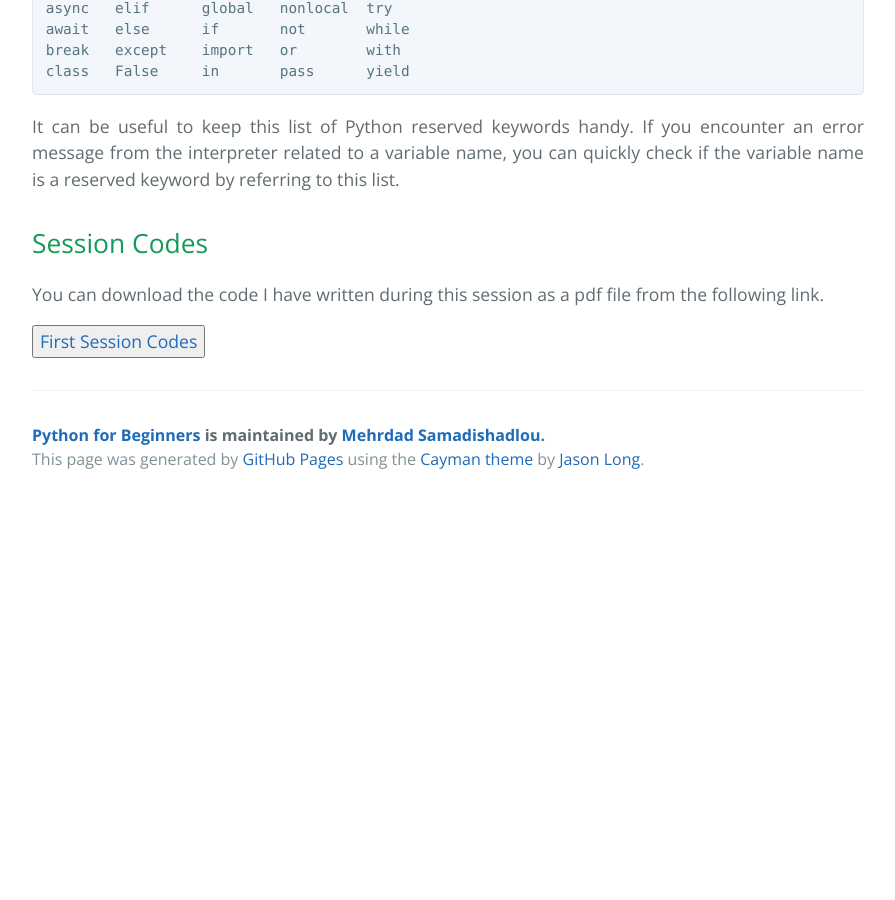
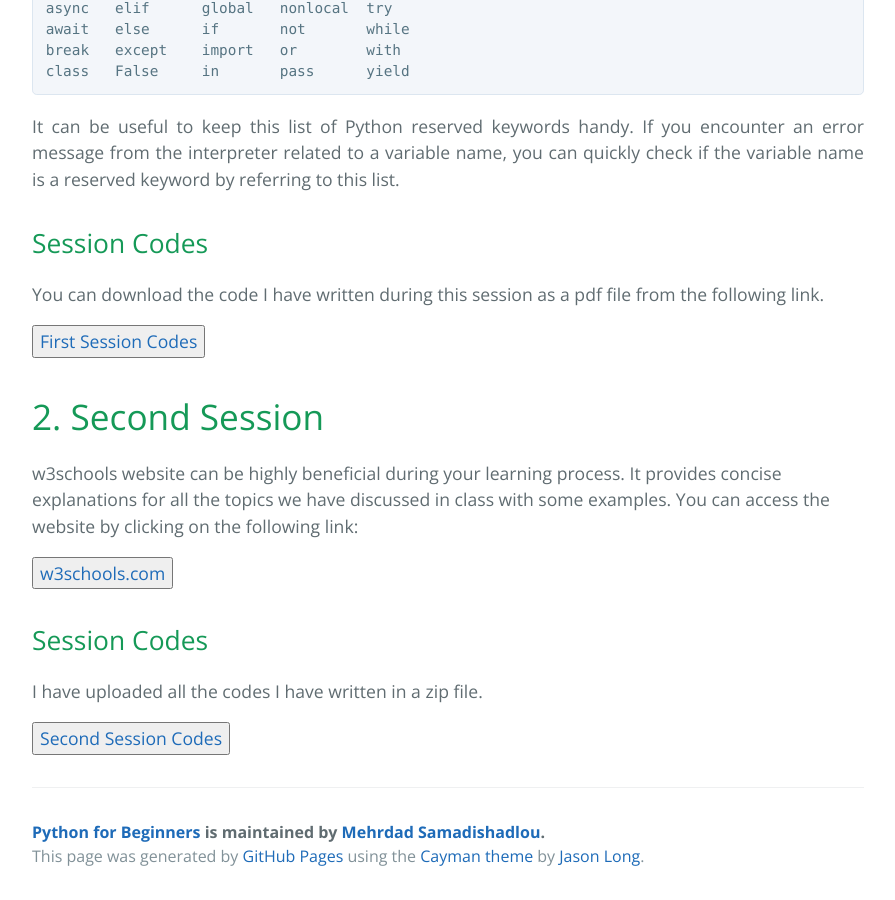
Before and after one commit to MehrdadSamadishadlou/Python_for_Beginners, a Jekyll site: the page built from materials.md, in a window 1280 px wide and 900 px high, scrolled down 1594 px. Shown: the whole window, without its empty margins (192-1087 px from the left). Built offline with Jekyll 4.4.1, drawn with Linux system fonts in a browser that asks for light colours; before the commit the page ends 2097 px from its top, so only the background shows below that; part of the change alters nothing that is shown.

Commit message:
Update materials.md

```diff
--- a/materials.md
+++ b/materials.md
@@ -68,7 +68,7 @@ You can download the code I have written during this session as a pdf file from
 <a href="https://drive.google.com/file/d/1_UGSOkfAmlK30LZevBZHkaFE_URKISyn/view?usp=drive_link" target="_blank"><button>First Session Codes</button></a>
 
 
-<!--
+
 # 2. Second Session
 
 w3schools website can be highly beneficial during your learning process. It provides concise explanations for all the topics we have discussed in class with some examples. You can access the website by clicking on the following link:
@@ -78,12 +78,11 @@ w3schools website can be highly beneficial during your learning process. It prov
 
 ## Session Codes
 
-I have uploaded all the codes I have written in a zip file. Additionally, Mr. Ahmadian's note is available for download.
+I have uploaded all the codes I have written in a zip file.
 
-<a href="https://drive.google.com/file/d/1f09Iv-ZF6X9vcKoAce6wLiUYTAqAtiRk/view?usp=sharing" target="_blank"><button>Second Session Codes</button></a>   <a href="https://drive.google.com/file/d/1r9qTqilTf8NQu0U7xDyvYm8ayN_7HPBY/view?usp=sharing" target="_blank"><button>Mr. Ahmadian's notes</button></a>
+<a href="https://drive.google.com/file/d/1_TP8fKPErqdHThUejAXF5F7M5geooPzu/view?usp=drive_link" target="_blank"><button>Second Session Codes</button></a>
 
-
-
+<!--
 # 3. Third Session
 
 ## Session Codes
```
